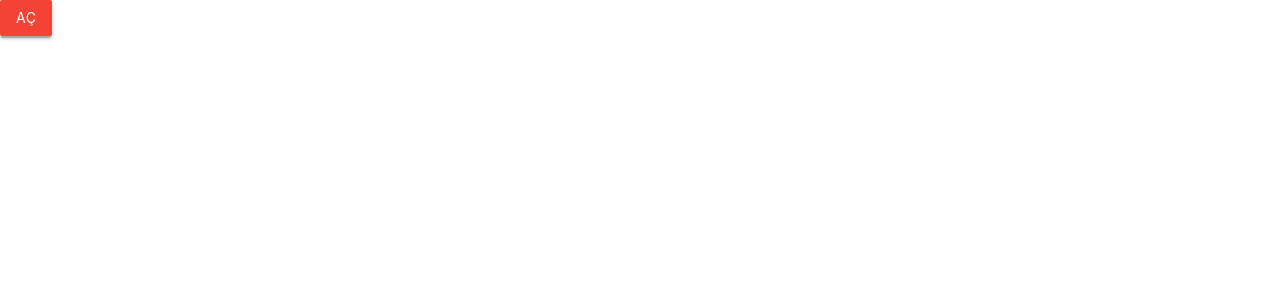
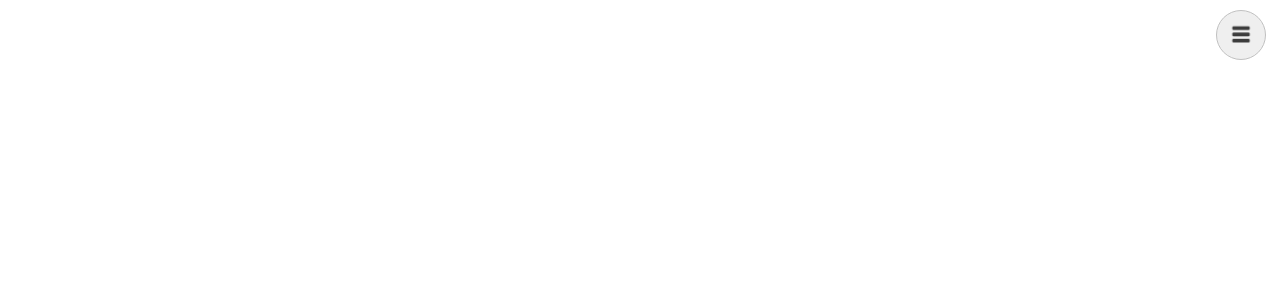
Before and after one commit to resatDev/vr_dashboard, a React (Create React App) app: page /main-page in a window 1280 px wide. Shown: the top 300 px of the page. Built offline with nearby package versions, Linux system fonts and the light colour scheme.

Commit message:
sidebar :: adding menu button

```diff
--- a/public/style.css
+++ b/public/style.css
@@ -129,6 +129,7 @@
     height: 100vh;
     background: gray;
     opacity: 0.3;
+    z-index: 1;
 }
 
 .sidebar{
@@ -137,6 +138,8 @@
     display: block;
     position: fixed;
     background: white;
+    transition: 0.2s;
+    z-index: 2;
 }
 
 .sidebar .profile{
@@ -261,3 +264,28 @@
     position: fixed;
     z-index: 2;
 }
+
+#buttonComponent{
+    display: flex;
+    justify-content: center;
+    align-items: center;
+    position: fixed;
+    z-index: 0;
+    width: 50px;
+    height: 50px;
+    border: 1px solid silver;
+    border-radius: 50%;
+    transition: 0.2s all;
+    left: 95%;
+    top: 10px;
+}
+
+#buttonComponent img{
+    width: 30px;
+    height: 30px;
+    cursor: pointer;
+}
+
+#buttonComponent:hover{
+    opacity: 0.6;
+}
--- a/src/components/sidebar/header.js
+++ b/src/components/sidebar/header.js
@@ -3,16 +3,9 @@ import avatar from './../../image/avatar.png';
 import logo from './../../image/loginImg.png';
 
 export default class Header extends Component {
-    constructor(props){
-        super(props);
-        this.state = {
-            sidebarIsOpen: false
-        }
-    }
-
     sidebar = (
         <div>
-            <div className="sidebarDeep" onClick={ () => {this.setState({ sidebarIsOpen: false })}}></div>
+            <div className="sidebarDeep" onClick={ () => this.props.isopen(false)}></div>
             <div className="sidebar">
                 <div className="profile">
                     <div className="profileImage">
@@ -40,8 +33,7 @@ export default class Header extends Component {
     render() {
         return (
             <Fragment>
-                { (this.state.sidebarIsOpen) ? (this.sidebar) : null }
-                <button className="btn red" onClick={ () => {this.setState({ sidebarIsOpen: true })}}>Aç</button>
+                { this.props.open ? (this.sidebar) : null }
             </Fragment>
         )
     }
--- /dev/null
+++ b/src/components/tags/button.js
@@ -0,0 +1,17 @@
+import React, { Component, Fragment } from 'react'
+
+export default class Button extends Component {
+    render() {
+        return (
+            <Fragment>
+                <button
+                    id='buttonComponent'
+                    className={ this.props.class }
+                    onClick = { () => {this.props.isopen(true)} }
+                >
+                    <img src={ this.props.icon } alt={ this.props.text }/>
+                </button>
+            </Fragment>
+        )
+    }
+}
--- a/src/main-page.js
+++ b/src/main-page.js
@@ -1,11 +1,33 @@
 import React, { Component, Fragment } from 'react';
 import Header from './components/sidebar/header';
+import MenuIcon from './image/menu.png';
+import Button from './components/tags/button';
 
 export default class MainPage extends Component {
+    constructor(props){
+        super(props);
+        this.state = {
+            sidebarIsOpen: false
+        };
+        this.handleSidebar = this.handleSidebar.bind(this);
+    }
+
+    handleSidebar(status) {
+        this.setState({
+            sidebarIsOpen: status
+        });
+    }
+
     render() {
         return (
             <Fragment>
-                <Header />
+                <Header isopen={ this.handleSidebar } open={this.state.sidebarIsOpen} />
+                <Button
+                    class={ 'openMenu' }
+                    icon={ MenuIcon }
+                    isopen={ this.handleSidebar }
+                    text={ 'open_the_menu' }
+                />
             </Fragment>
         )
     }
```
